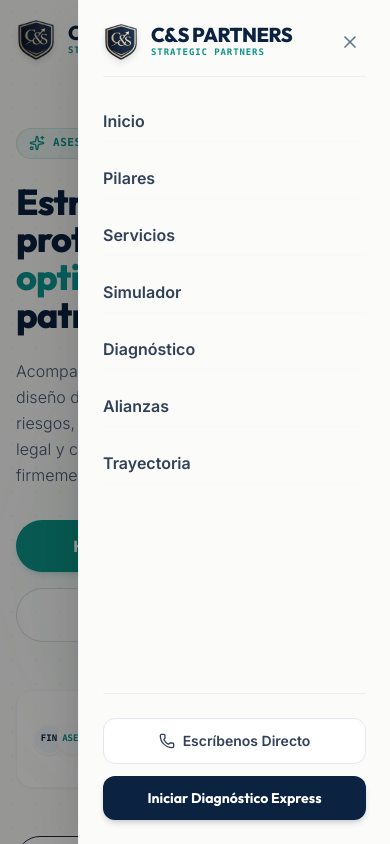
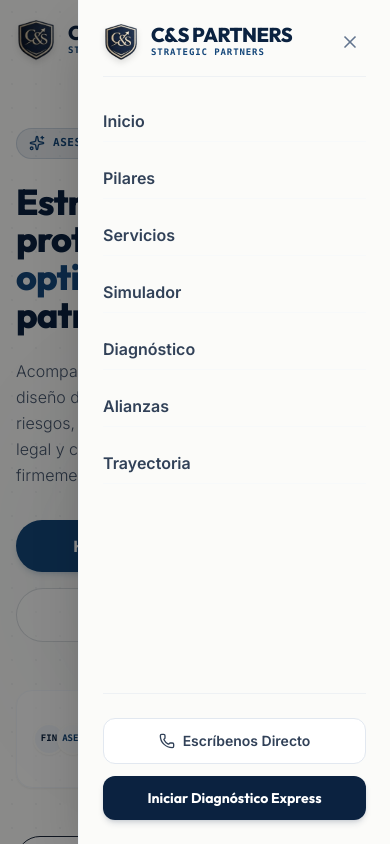
Before and after one commit to jeimancabarcas/CS-PARTNERS, a React (Vite) app: page / in a window 390 px wide. Both pictures are taken after a click on the button 354 px from the left and 40 px from the top of the page. Shown: the top 844 px of the page. Built offline with nearby package versions, Linux system fonts and the light colour scheme; a web font is replaced by a local one.

Commit message:
feat(header): prevent body scroll on mobile menu open
Update brand color palette and improve mobile menu UX by locking background scrolling when the menu is active.

```diff
--- a/src/components/Header.tsx
+++ b/src/components/Header.tsx
@@ -14,6 +14,17 @@ export default function Header() {
     window.addEventListener('scroll', handleScroll);
     return () => window.removeEventListener('scroll', handleScroll);
   }, []);
+
+  useEffect(() => {
+    if (isMobileMenuOpen) {
+      document.body.style.overflow = 'hidden';
+    } else {
+      document.body.style.overflow = '';
+    }
+    return () => {
+      document.body.style.overflow = '';
+    };
+  }, [isMobileMenuOpen]);
 
   const navItems = [
     { name: 'Inicio', href: '#inicio' },
@@ -44,9 +55,10 @@ export default function Header() {
   };
 
   return (
+    <>
       <header
         id="main-header"
-      className={`fixed top-0 left-0 right-0 z-40 transition-all duration-300 ${
+        className={`fixed top-0 left-0 right-0 z-50 transition-all duration-300 ${
           isScrolled
             ? 'bg-white/80 backdrop-blur-md border-b border-slate-100 shadow-xs py-3'
             : 'bg-transparent py-5'
@@ -107,18 +119,19 @@ export default function Header() {
             </div>
           </div>
         </div>
+      </header>
 
-      {/* Mobile Menu Backdrop & Sheet */}
+      {/* Mobile Menu Backdrop & Sheet - Rendered outside of the blurred header constraint */}
       <AnimatePresence>
         {isMobileMenuOpen && (
-          <>
+          <div className="fixed inset-0 z-[1000] lg:hidden">
             {/* Overlay */}
             <motion.div
               initial={{ opacity: 0 }}
-              animate={{ opacity: 0.4 }}
+              animate={{ opacity: 0.45 }}
               exit={{ opacity: 0 }}
               onClick={() => setIsMobileMenuOpen(false)}
-              className="fixed inset-0 bg-black z-30 lg:hidden"
+              className="fixed inset-0 bg-black"
             />
 
             {/* Drawer */}
@@ -127,7 +140,7 @@ export default function Header() {
               animate={{ x: 0 }}
               exit={{ x: '100%' }}
               transition={{ type: 'spring', damping: 25, stiffness: 200 }}
-              className="fixed top-0 right-0 bottom-0 w-4/5 max-w-sm bg-brand-cream border-l border-slate-100 p-6 z-30 shadow-2xl flex flex-col justify-between lg:hidden"
+              className="fixed top-0 right-0 bottom-0 w-4/5 max-w-sm bg-brand-cream border-l border-slate-100 p-6 shadow-2xl flex flex-col justify-between"
               id="mobile-drawer"
             >
               <div className="space-y-6">
@@ -175,9 +188,9 @@ export default function Header() {
                 </a>
               </div>
             </motion.div>
-          </>
+          </div>
         )}
       </AnimatePresence>
-    </header>
+    </>
   );
 }
--- a/src/index.css
+++ b/src/index.css
@@ -7,8 +7,8 @@
   --font-serif: "Playfair Display", serif;
 
   --color-brand-blue: #0b2240;
-  --color-brand-teal: #0d9488;
-  --color-brand-cyan: #06b6d4;
+  --color-brand-teal: #15477A;
+  --color-brand-cyan: #1A5C9C;
   --color-brand-cream: #fbfbf9;
 }
 
```
Lines whose indentation alone changed are shown as unchanged.
